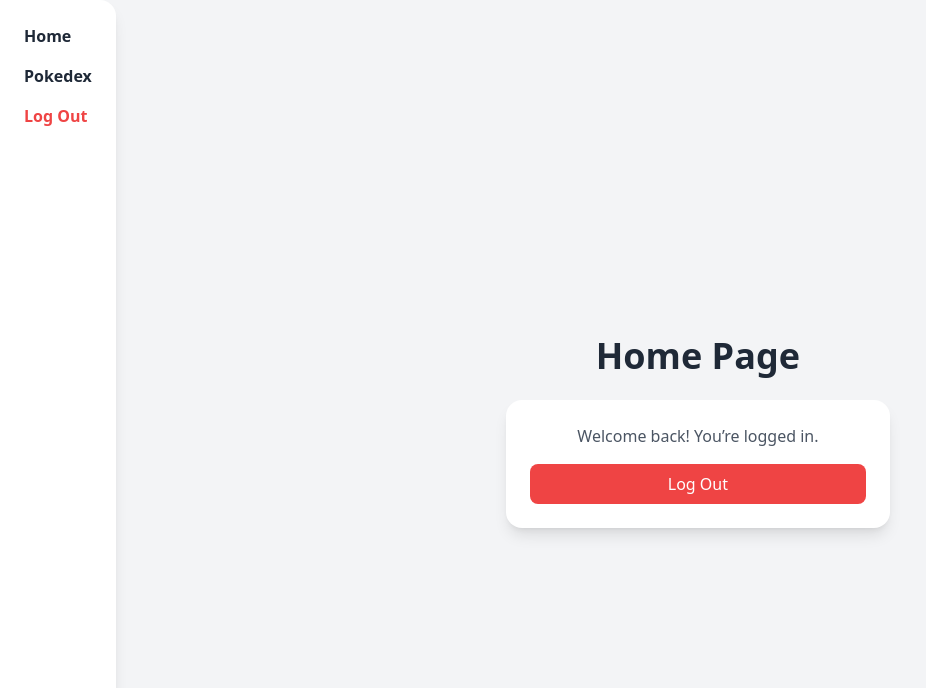
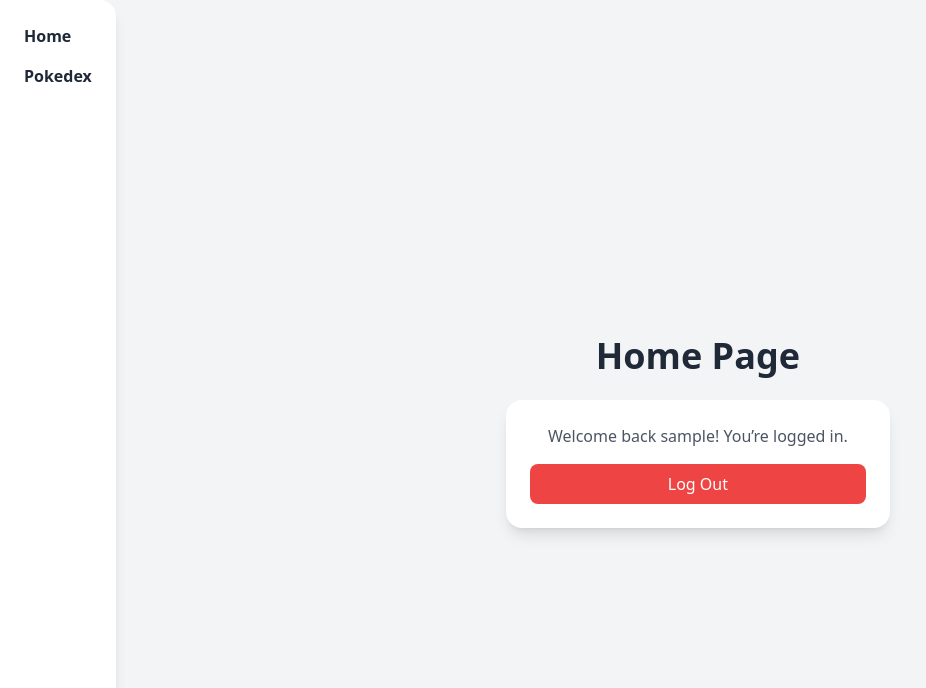
Before and after one commit to TokiSyt/pokeAPI, a Django app: page / in a window 1280 px wide. Shown: the top 688 px of the page, without its empty margins (0-926 px from the left). Run offline with Django 5.2, Linux system fonts and the light colour scheme; the visitor is signed in with stand-in values (Sample User, id 1); some libraries are stand-ins or nearby versions.

Commit message:
updating the base and home templates

```diff
--- a/pokedexTool/templates/base.html
+++ b/pokedexTool/templates/base.html
@@ -21,7 +21,6 @@
       <nav class="space-y-4">
         <a href="/" class="block text-gray-800 font-semibold hover:text-blue-500 transition">Home</a>
         <a href="{% url 'pokedex:poke-home' %}" class="block text-gray-800 font-semibold hover:text-blue-500 transition">Pokedex</a>
-        <a href="{% url 'logout' %}" class="block text-red-500 font-semibold hover:text-red-700 transition">Log Out</a>
       </nav>
       {% endblock %}
     </aside>
@@ -29,7 +28,8 @@
 
   <main class="flex-1 p-8">
     <div id="content">
-      {% block content %}{% endblock %}
+      {% block content %}
+      {% endblock %}
     </div>
   </main>
 
--- a/pokedexTool/templates/home.html
+++ b/pokedexTool/templates/home.html
@@ -5,7 +5,7 @@
   <h1 class="text-4xl font-extrabold text-gray-800 mb-6">Home Page</h1>
 
   <div class="bg-white shadow-lg rounded-2xl p-6 w-full max-w-sm text-center">
-    <p class="text-gray-600 mb-4">Welcome back! You’re logged in.</p>
+    <p class="text-gray-600 mb-4">Welcome back {{request.user}}! You’re logged in.</p>
 
     <form action="{% url 'logout' %}" method="post">
       {% csrf_token %}
```
